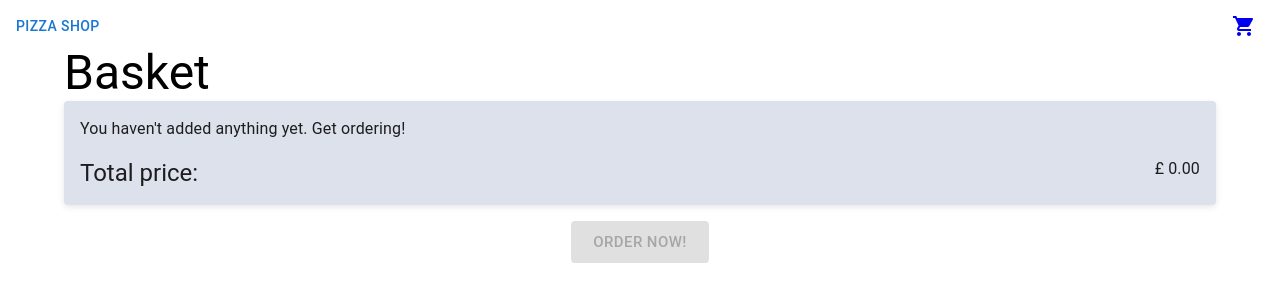
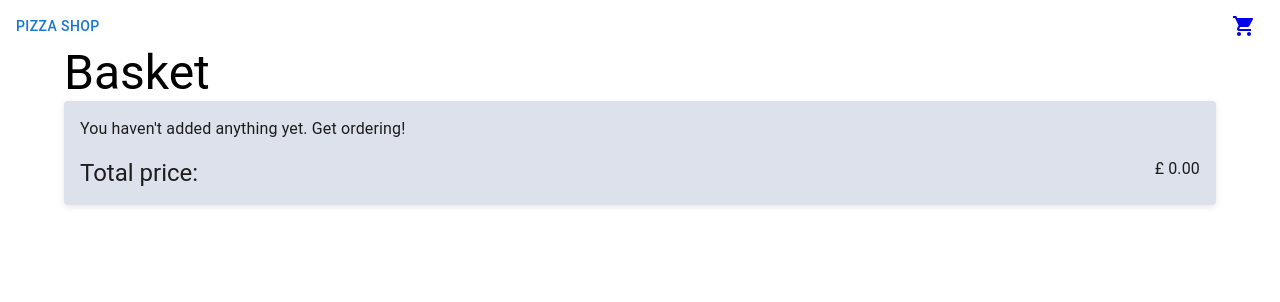
Before and after one commit to kieren-mcgill/pizza-app, a React (Create React App) app: page /basket in a window 1280 px wide. Shown: the top 302 px of the page. Built offline with nearby package versions, Linux system fonts and the light colour scheme; the HTML template or start-up script is replaced by a standard one.

Commit message:
Done hiding button with empty order and delete uncessary lines

```diff
--- a/src/Basket.jsx
+++ b/src/Basket.jsx
@@ -4,7 +4,8 @@ import DeleteForeverIcon from '@mui/icons-material/DeleteForever';
 import OurSnackbar from "./OurSnackbar";
 import React, { useState } from "react";
 import { getBasketPrice, getPizzaPrice } from "./prices";
-import { Link } from "react-router-dom";
+import { Link, useNavigate } from "react-router-dom";
+
 
 const StyledCard = styled(Card)({
   backgroundColor: '#dce1eb',
@@ -13,7 +14,7 @@ const StyledCard = styled(Card)({
 });
 
 const Basket = ({ pizzaArray, setPizzaArray}) => {
-
+  const navigate= useNavigate();
   const deleteFromBasket = (pizza) => {
     const modifiedBasket = pizzaArray.filter((p) =>  p.id !== pizza.id)
     setPizzaArray(modifiedBasket)
@@ -57,11 +58,10 @@ const Basket = ({ pizzaArray, setPizzaArray}) => {
         </Grid>
       </StyledCard>
 
+      {pizzaArray.length > 0 && (
       <Box textAlign='center' sx={{ m: 2}}>
-        <Link style={{pointerEvents : pizzaArray.length === 0 ? "none" : ""}} to="/order-form">
-          <Button size="large" variant="contained" disabled = {pizzaArray.length === 0} >Order Now!</Button>
-        </Link>
-      </Box>
+          <Button onClick = {() => navigate('/order-form')} size="large" variant="contained">Order Now!</Button>
+      </Box> )}
       <OurSnackbar severity="warning" message="Pizza Deleted From Basket" open={open} setOpen={setOpen}/>
     </Container>
   );
--- a/src/Header.jsx
+++ b/src/Header.jsx
@@ -12,11 +12,6 @@ const Header = ({ pizzaArray }) => {
           <Button>Pizza Shop</Button>
         </Link>
       </Grid>
-      {/*<Grid item flexGrow={1}>*/}
-      {/*  <Link to="/order-form">*/}
-      {/*    <Button>Order Now!</Button>*/}
-      {/*  </Link>*/}
-      {/*</Grid>*/}
       <Grid item px={2}>
         <Link to="/basket"><Badge badgeContent={pizzaArray.length} color="primary">
           <ShoppingCart/>
```
